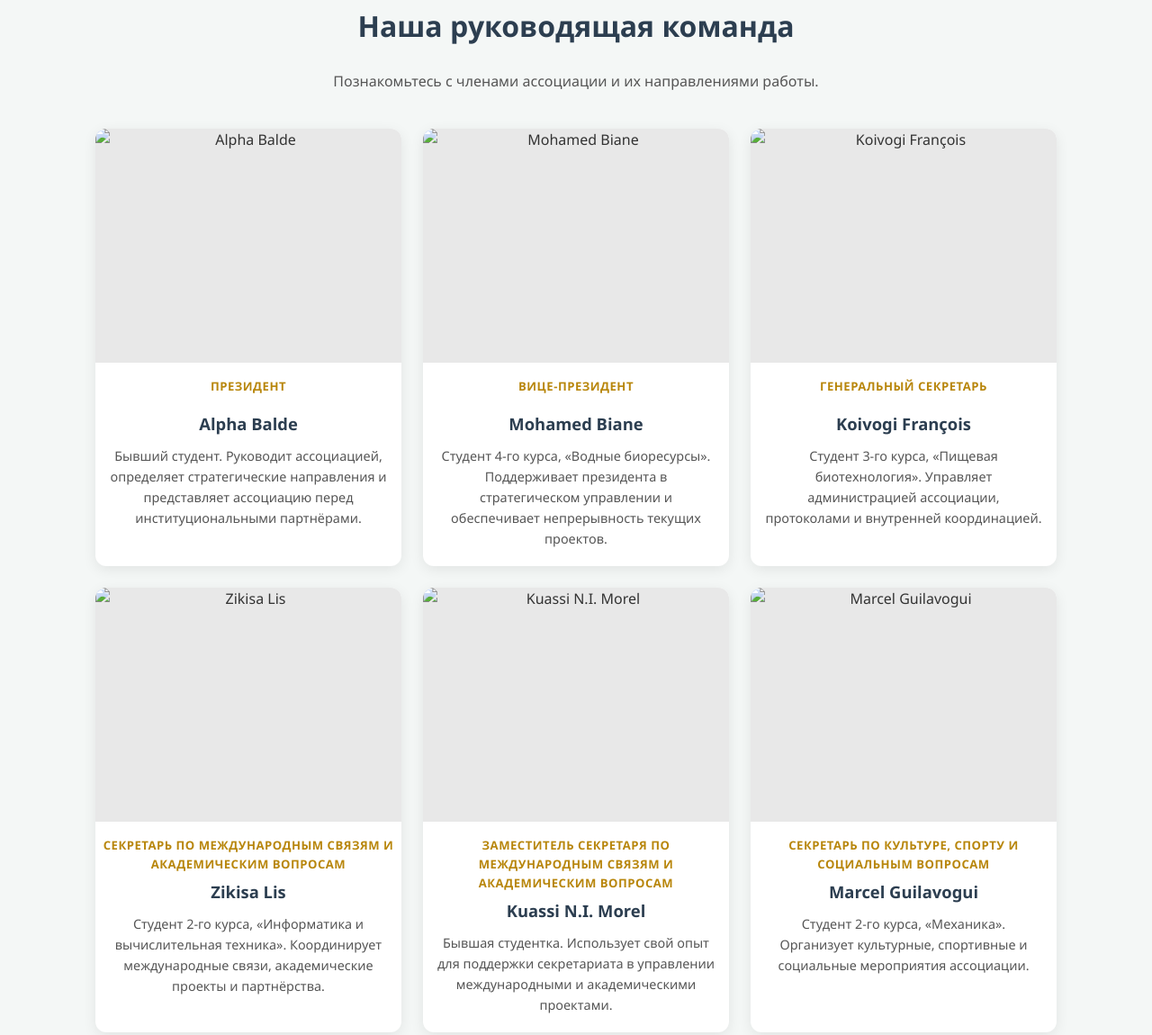
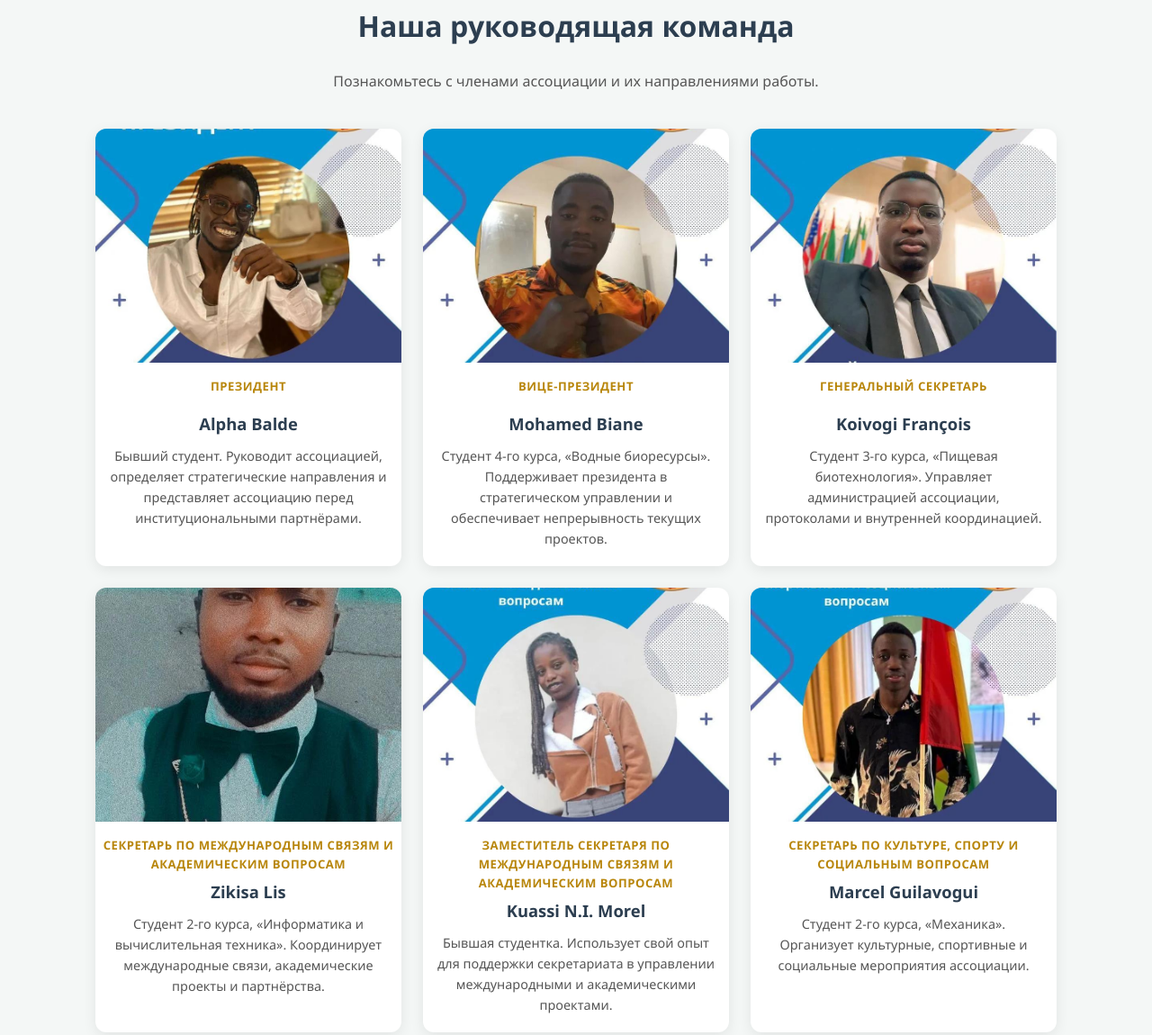
Before and after one commit to zikisalysdelavallee-stack/aeak-site, a plain HTML site: page index.html in a window 1280 px wide. Shown: the part 1614-2764 px from the top of the page at 90% size. Drawn offline with Linux system fonts and the light colour scheme.

Commit message:
Update index.html

```diff
--- a/index.html
+++ b/index.html
@@ -163,16 +163,16 @@ footer{background:#2c3e50;color:#ccc;text-align:center;padding:1.5rem 1rem;font-
 
 <script>
 const team = [
-  {img:"img/alpha.jpg",   key:"president",    name:"Alpha Balde",            bio:"team-bio-president"},
-  {img:"img/mohamed.jpg", key:"vp",           name:"Mohamed Biane",          bio:"team-bio-vp"},
-  {img:"img/koivogi.jpg", key:"gen",          name:"Koivogi François",       bio:"team-bio-gen"},
-  {img:"img/zikisa.jpg",  key:"int",          name:"Zikisa Lis",             bio:"team-bio-int"},
-  {img:"img/kuassi.jpg",  key:"viceint",      name:"Kuassi N.I. Morel",      bio:"team-bio-viceint"},
-  {img:"img/marcel.jpg",  key:"culture",      name:"Marcel Guilavogui",      bio:"team-bio-culture"},
-  {img:"img/junior.jpg",  key:"viceculture",  name:"Junior Fopa",            bio:"team-bio-viceculture"},
-  {img:"img/abdul.jpg",   key:"com",          name:"Abdul Kadir Mohammed",   bio:"team-bio-com"},
-  {img:"img/diane.jpg",   key:"finance",      name:"Diane Lansine",          bio:"team-bio-finance"},
-  {img:"img/wilfried.jpg",key:"vicefinance",  name:"Wilfried Tagué",         bio:"team-bio-vicefinance"}
+  {img:"alpha.jpg.jpg",    key:"president",    name:"Alpha Balde",            bio:"team-bio-president"},
+  {img:"mohamed.jpg.jpg",  key:"vp",           name:"Mohamed Biane",          bio:"team-bio-vp"},
+  {img:"koivogi.jpg.jpg",  key:"gen",          name:"Koivogi François",       bio:"team-bio-gen"},
+  {img:"zikisa.jpg.jpg",   key:"int",          name:"Zikisa Lis",             bio:"team-bio-int"},
+  {img:"kuassi.jpg.jpg",   key:"viceint",      name:"Kuassi N.I. Morel",      bio:"team-bio-viceint"},
+  {img:"marcel.jpg.jpg",   key:"culture",      name:"Marcel Guilavogui",      bio:"team-bio-culture"},
+  {img:"junior.jpg.jpg",   key:"viceculture",  name:"Junior Fopa",            bio:"team-bio-viceculture"},
+  {img:"abdul.jpg.jpg",    key:"com",          name:"Abdul Kadir Mohammed",   bio:"team-bio-com"},
+  {img:"diane.jpg.jpg",    key:"finance",      name:"Diane Lansine",          bio:"team-bio-finance"},
+  {img:"wilfried.jpg.jpg", key:"vicefinance",  name:"Wilfried Tagué",         bio:"team-bio-vicefinance"}
 ];
 
 const T = {
```
